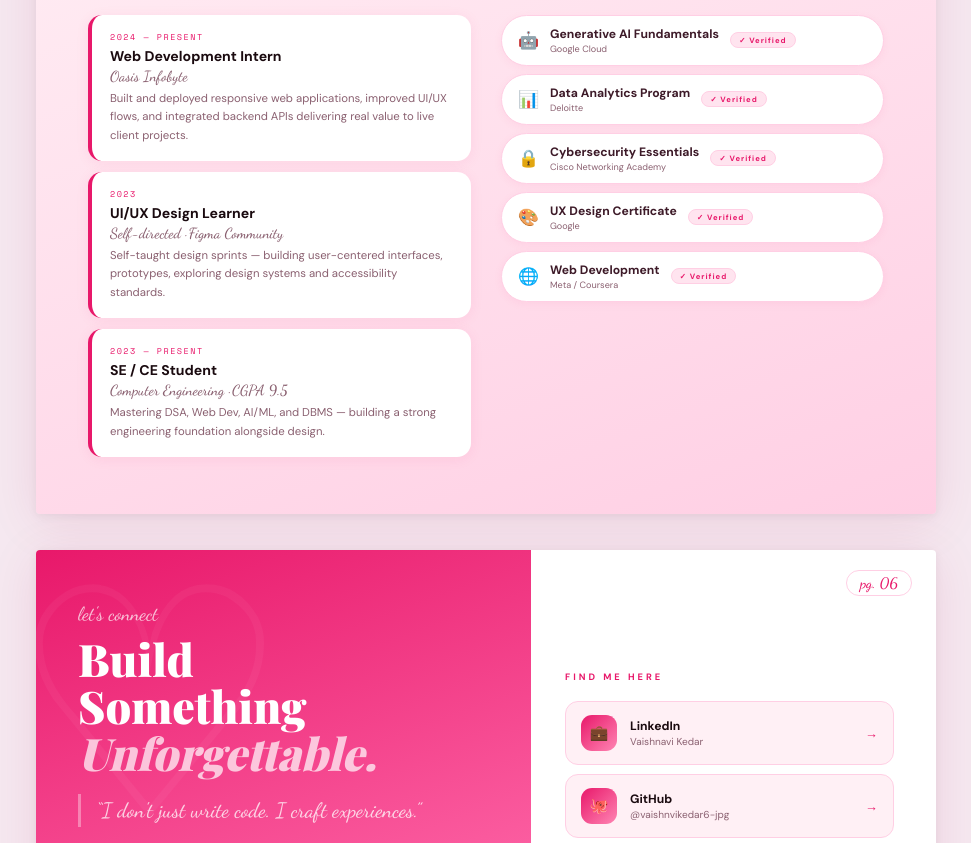
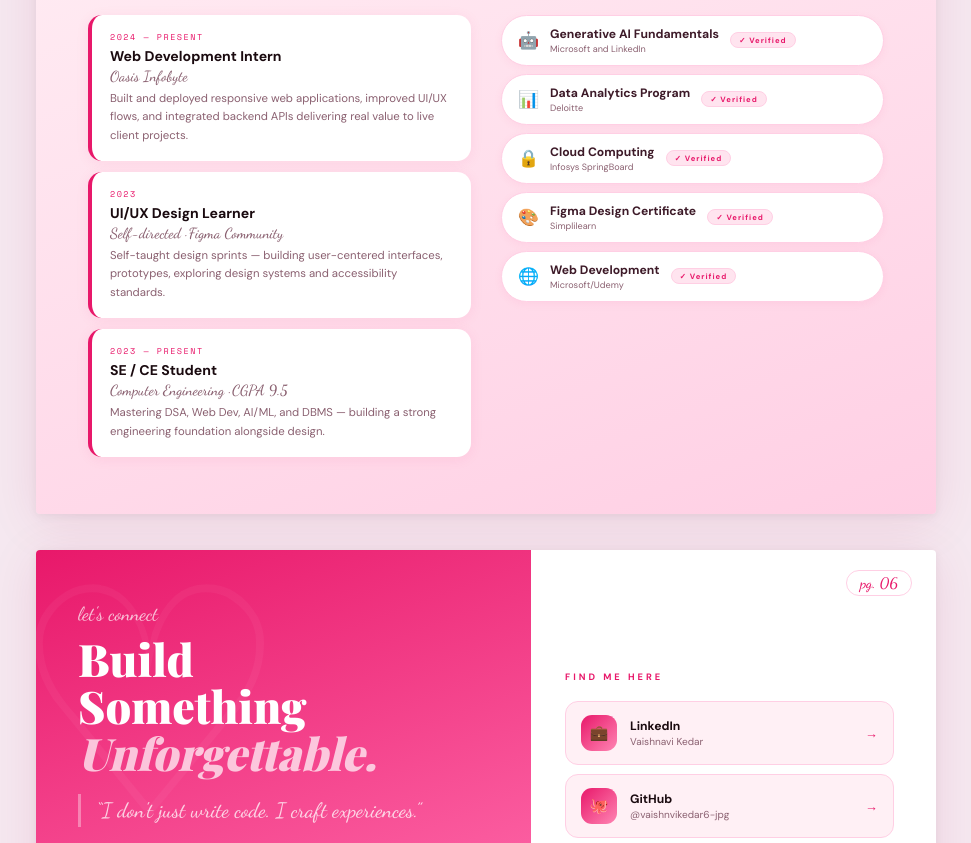
Before and after one commit to vaishnvikedar6-jpg/My-Design-Folio, a plain HTML site: page index.html in a window 1280 px wide. Shown: the part 3306-4149 px from the top of the page, without its empty margins (154-1125 px from the left). Drawn offline with nearby package versions, Linux system fonts and the light colour scheme; a web font is replaced by a local one.

Commit message:
Update index.html

```diff
--- a/index.html
+++ b/index.html
@@ -527,11 +527,11 @@
     </div>
     <div>
       <div class="exp-col-label">Certifications</div>
-      <div class="cert-pill"><span class="cert-pill-icon">&#129302;</span><div><div class="cert-pill-name">Generative AI Fundamentals</div><span class="cert-pill-org">Google Cloud</span></div><span class="cert-pill-badge">&#10003; Verified</span></div>
+      <div class="cert-pill"><span class="cert-pill-icon">&#129302;</span><div><div class="cert-pill-name">Generative AI Fundamentals</div><span class="cert-pill-org">Microsoft and LinkedIn</span></div><span class="cert-pill-badge">&#10003; Verified</span></div>
       <div class="cert-pill"><span class="cert-pill-icon">&#128202;</span><div><div class="cert-pill-name">Data Analytics Program</div><span class="cert-pill-org">Deloitte</span></div><span class="cert-pill-badge">&#10003; Verified</span></div>
-      <div class="cert-pill"><span class="cert-pill-icon">&#128274;</span><div><div class="cert-pill-name">Cybersecurity Essentials</div><span class="cert-pill-org">Cisco Networking Academy</span></div><span class="cert-pill-badge">&#10003; Verified</span></div>
-      <div class="cert-pill"><span class="cert-pill-icon">&#127912;</span><div><div class="cert-pill-name">UX Design Certificate</div><span class="cert-pill-org">Google</span></div><span class="cert-pill-badge">&#10003; Verified</span></div>
-      <div class="cert-pill"><span class="cert-pill-icon">&#127760;</span><div><div class="cert-pill-name">Web Development</div><span class="cert-pill-org">Meta / Coursera</span></div><span class="cert-pill-badge">&#10003; Verified</span></div>
+      <div class="cert-pill"><span class="cert-pill-icon">&#128274;</span><div><div class="cert-pill-name">Cloud Computing</div><span class="cert-pill-org">Infosys SpringBoard</span></div><span class="cert-pill-badge">&#10003; Verified</span></div>
+      <div class="cert-pill"><span class="cert-pill-icon">&#127912;</span><div><div class="cert-pill-name">Figma Design Certificate</div><span class="cert-pill-org">Simplilearn</span></div><span class="cert-pill-badge">&#10003; Verified</span></div>
+      <div class="cert-pill"><span class="cert-pill-icon">&#127760;</span><div><div class="cert-pill-name">Web Development</div><span class="cert-pill-org">Microsoft/Udemy</span></div><span class="cert-pill-badge">&#10003; Verified</span></div>
     </div>
   </div>
 </div>
```
